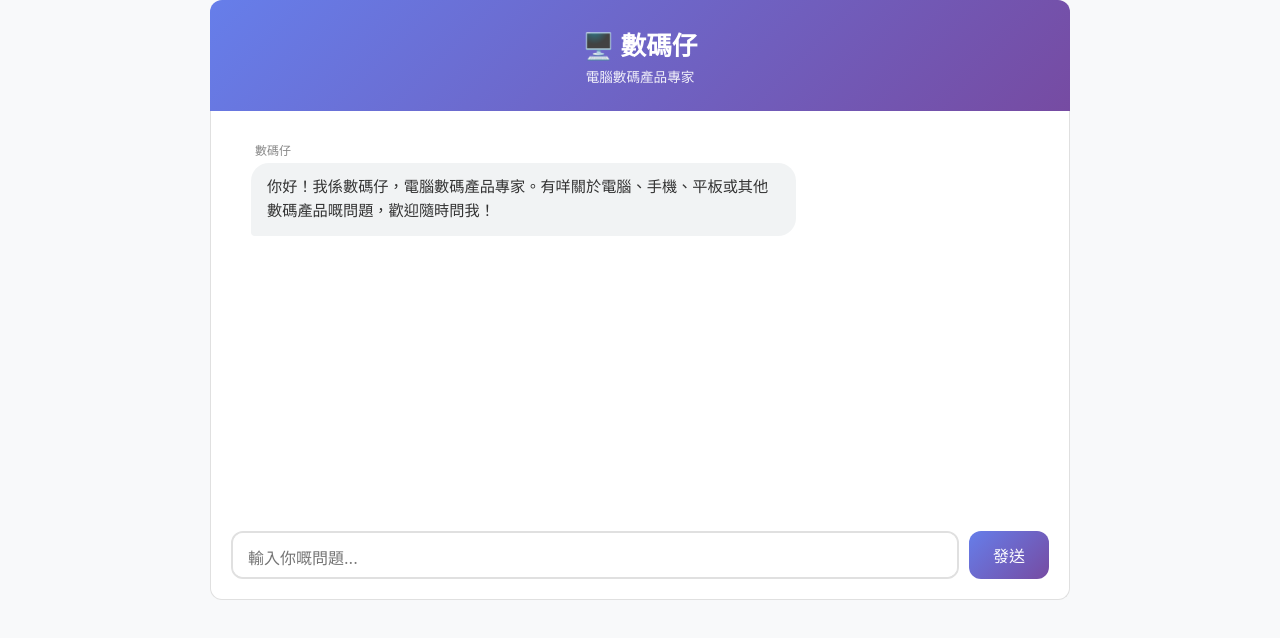
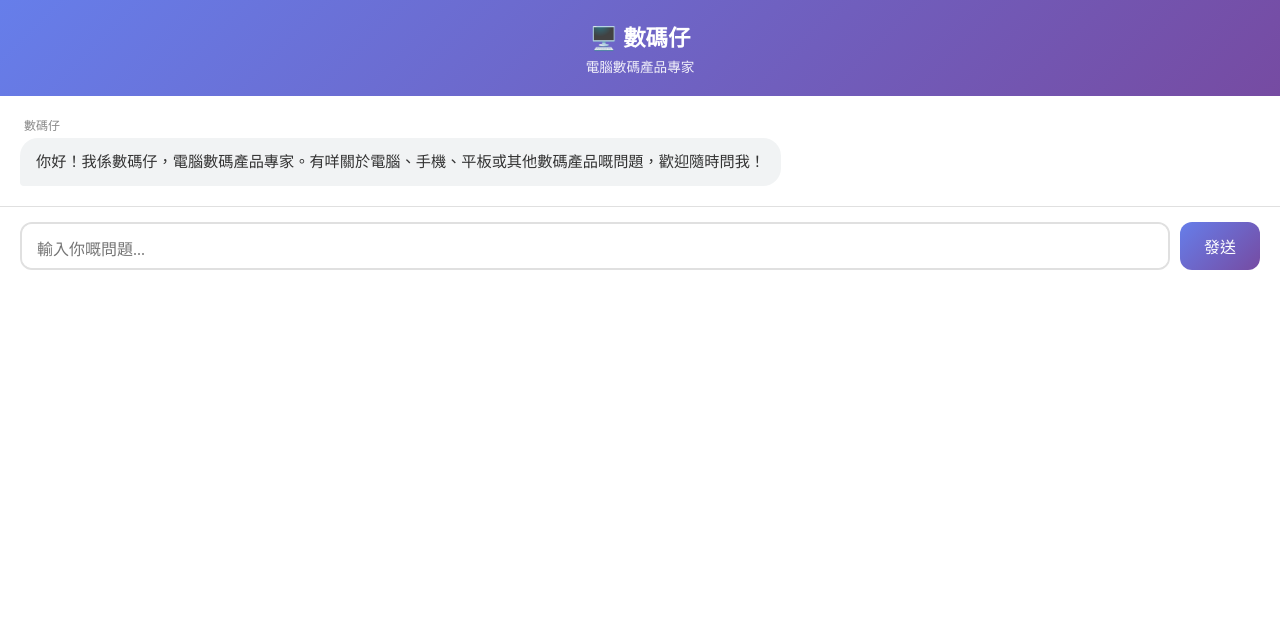
Before and after one commit to dennixc/translation-app, a website: page public/index.html in a window 1280 px wide. Drawn offline with Linux system fonts and the light colour scheme.

Commit message:
移除外框版本

```diff
--- a/public/index.html
+++ b/public/index.html
@@ -11,47 +11,26 @@
             box-sizing: border-box;
         }
 
-        body {
-            font-family: -apple-system, BlinkMacSystemFont, "Segoe UI", Roboto, sans-serif;
-            background: #f8f9fa;
-        }
-
-        .container {
-            width: 100%;
-            max-width: 900px;
-            margin: 0 auto;
-            background: #f8f9fa;
-        }
-
-        .header {
+        .chat-header {
             background: linear-gradient(135deg, #667eea 0%, #764ba2 100%);
             color: white;
             padding: 20px;
             text-align: center;
-            border-radius: 12px 12px 0 0;
-            margin: 0 10px;
         }
 
-        .header h1 {
+        .chat-header h1 {
             font-size: 1.4rem;
             margin-bottom: 4px;
         }
 
-        .header p {
+        .chat-header p {
             opacity: 0.9;
             font-size: 0.85rem;
         }
 
-        .chat-container {
+        .chat-messages {
             padding: 20px;
             background: white;
-            margin: 0 10px;
-            border-left: 1px solid #e0e0e0;
-            border-right: 1px solid #e0e0e0;
-            min-height: 300px;
-        }
-
-        .messages {
             display: flex;
             flex-direction: column;
             gap: 16px;
@@ -80,6 +59,7 @@
             line-height: 1.6;
             word-wrap: break-word;
             white-space: pre-wrap;
+            font-family: -apple-system, BlinkMacSystemFont, "Segoe UI", Roboto, sans-serif;
         }
 
         .message.user .message-bubble {
@@ -99,20 +79,18 @@
             color: #888;
             margin-bottom: 5px;
             padding: 0 4px;
+            font-family: -apple-system, BlinkMacSystemFont, "Segoe UI", Roboto, sans-serif;
         }
 
-        .input-container {
-            padding: 15px;
+        .chat-input {
+            padding: 15px 20px;
             background: white;
-            border: 1px solid #e0e0e0;
-            border-top: none;
-            border-radius: 0 0 12px 12px;
             display: flex;
             gap: 10px;
-            margin: 0 10px 20px 10px;
+            border-top: 1px solid #e0e0e0;
         }
 
-        .input-container textarea {
+        .chat-input textarea {
             flex: 1;
             border: 2px solid #e0e0e0;
             border-radius: 12px;
@@ -126,11 +104,11 @@
             max-height: 120px;
         }
 
-        .input-container textarea:focus {
+        .chat-input textarea:focus {
             border-color: #667eea;
         }
 
-        .input-container button {
+        .chat-input button {
             background: linear-gradient(135deg, #667eea 0%, #764ba2 100%);
             color: white;
             border: none;
@@ -139,15 +117,15 @@
             font-size: 1rem;
             cursor: pointer;
             transition: transform 0.2s, box-shadow 0.2s;
-            align-self: flex-end;
+            font-family: -apple-system, BlinkMacSystemFont, "Segoe UI", Roboto, sans-serif;
         }
 
-        .input-container button:hover {
+        .chat-input button:hover {
             transform: translateY(-2px);
             box-shadow: 0 5px 20px rgba(102, 126, 234, 0.4);
         }
 
-        .input-container button:disabled {
+        .chat-input button:disabled {
             opacity: 0.6;
             cursor: not-allowed;
             transform: none;
@@ -177,59 +155,25 @@
             0%, 80%, 100% { transform: scale(0); }
             40% { transform: scale(1); }
         }
-
-        /* 桌面版 */
-        @media (min-width: 768px) {
-            .header {
-                margin: 0 20px;
-                padding: 25px;
-            }
-
-            .header h1 {
-                font-size: 1.6rem;
-            }
-
-            .chat-container {
-                margin: 0 20px;
-                padding: 30px 40px;
-                min-height: 400px;
-            }
-
-            .message {
-                max-width: 70%;
-            }
-
-            .input-container {
-                margin: 0 20px 20px 20px;
-                padding: 20px;
-            }
-        }
     </style>
 </head>
 <body>
-    <div class="container">
-        <div class="header">
+    <!-- 直接放置，無外層容器 -->
+    <div class="chat-header">
         <h1>🖥️ 數碼仔</h1>
         <p>電腦數碼產品專家</p>
     </div>
 
-        <div class="chat-container">
-            <div id="messages" class="messages">
+    <div id="messages" class="chat-messages">
         <div class="message bot">
             <span class="message-label">數碼仔</span>
             <div class="message-bubble">你好！我係數碼仔，電腦數碼產品專家。有咩關於電腦、手機、平板或其他數碼產品嘅問題，歡迎隨時問我！</div>
         </div>
     </div>
-        </div>
 
-        <div class="input-container">
-            <textarea
-                id="userInput"
-                placeholder="輸入你嘅問題..."
-                rows="1"
-            ></textarea>
+    <div class="chat-input">
+        <textarea id="userInput" placeholder="輸入你嘅問題..." rows="1"></textarea>
         <button id="sendBtn" onclick="sendMessage()">發送</button>
-        </div>
     </div>
 
     <script>
@@ -252,11 +196,7 @@
             if (isLoading) {
                 messageDiv.innerHTML = `
                     <span class="message-label">數碼仔</span>
-                    <div class="loading">
-                        <span></span>
-                        <span></span>
-                        <span></span>
-                    </div>
+                    <div class="loading"><span></span><span></span><span></span></div>
                 `;
                 messageDiv.id = "loadingMessage";
             } else {
@@ -268,7 +208,6 @@
 
             messagesContainer.appendChild(messageDiv);
             messageDiv.scrollIntoView({ behavior: 'smooth', block: 'end' });
-
             return messageDiv;
         }
 
@@ -290,7 +229,6 @@
             addMessage(message, true);
             userInput.value = "";
             sendBtn.disabled = true;
-
             addMessage("", false, true);
 
             try {
@@ -299,21 +237,11 @@
                     headers: { "Content-Type": "application/json" },
                     body: JSON.stringify({ message })
                 });
-
                 removeLoading();
 
-                if (!response.ok) {
-                    throw new Error(`HTTP error! status: ${response.status}`);
-                }
-
+                if (!response.ok) throw new Error(`HTTP error! status: ${response.status}`);
                 const data = await response.json();
-
-                if (data.success) {
-                    addMessage(data.translation);
-                } else {
-                    addMessage("請求失敗: " + (data.error || "未知錯誤"));
-                }
-
+                addMessage(data.success ? data.translation : "請求失敗: " + (data.error || "未知錯誤"));
             } catch (error) {
                 removeLoading();
                 console.error("Error:", error);
```
Lines whose indentation alone changed are shown as unchanged.
